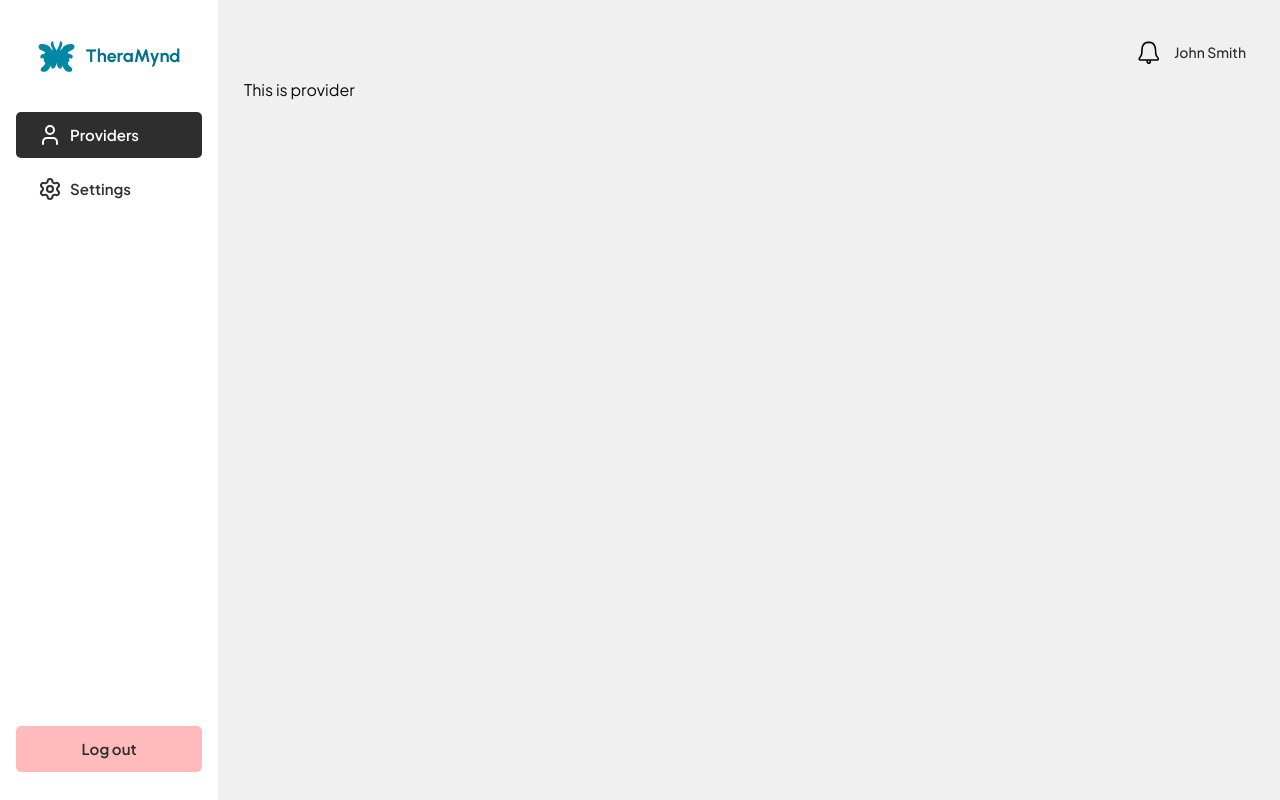
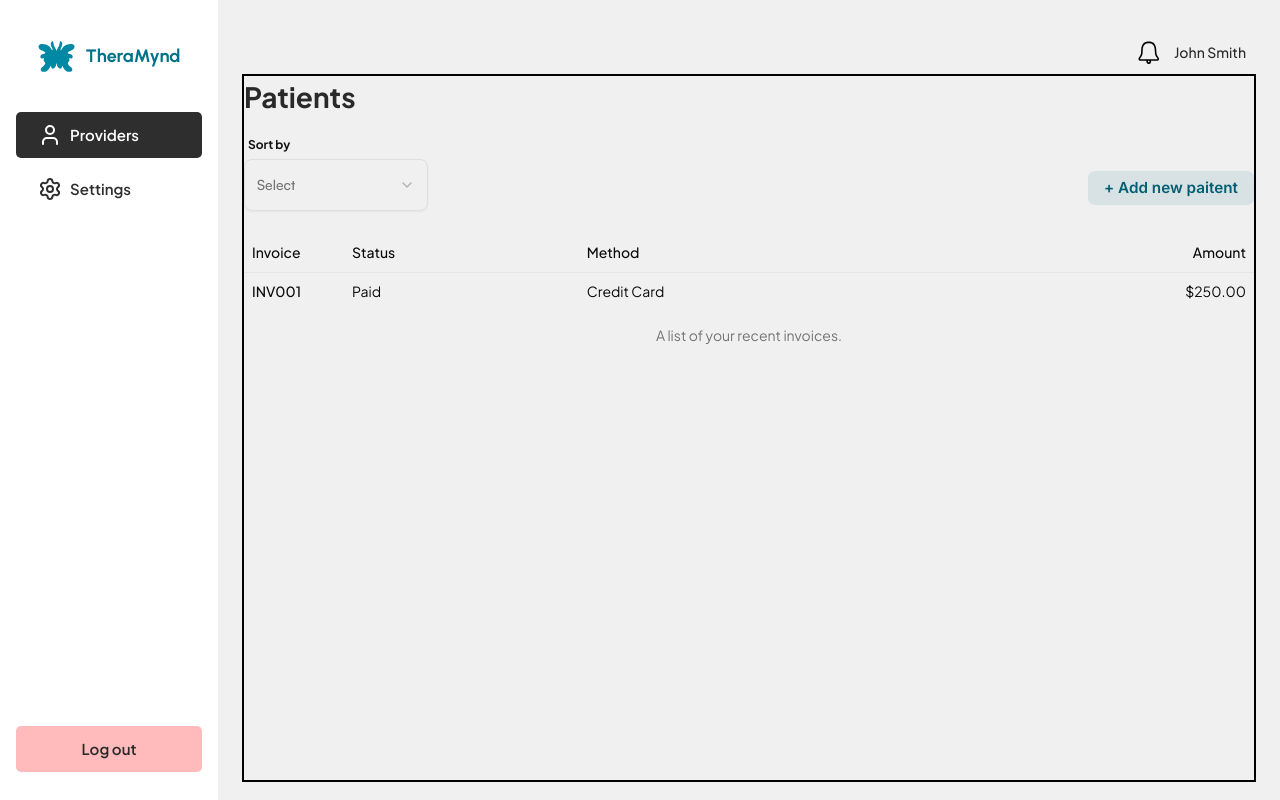
Before and after one commit to Ooozari/TheraMynd, a Next.js app: page /dashboard/providers in a window 1280 px wide. Built offline with nearby package versions, Linux system fonts and the light colour scheme.

Commit message:
setup the provider page

```diff
--- a/src/app/dashboard/layout.js
+++ b/src/app/dashboard/layout.js
@@ -34,7 +34,7 @@ export default function DashboardLayout({ children }) {
         <TopBar onMenuClick={() => setIsSidebarOpen(true)} />
 
         {/* Scrollable content */}
-        <div className="flex-1 overflow-y-auto px-[10px] sm:px-[14px] md:px-[18px] lg:px-[23px] xl:px-[26px] 2xl:px-[29px] pt-1 pb-[10px] sm:pb-[12px] md:pb-[14px] lg:pb-[16px] xl:pb-[18px] 2xl:pb-[20px] bg-[#F0F0F0]">
+        <div className="flex-1 overflow-y-auto px-[10px] sm:px-[14px] md:px-[18px] lg:px-[20px] xl:px-[24px] 2xl:px-[29px] pt-[10px] md:pt-0 pb-[10px] sm:pb-[12px] md:pb-[14px] lg:pb-[16px] xl:pb-[18px] 2xl:pb-[20px] bg-[#F0F0F0]">
           {children}
         </div>
       </div>
--- a/src/app/globals.css
+++ b/src/app/globals.css
@@ -25,6 +25,7 @@
 --color-TextDisabled: #949494;
  --color-PresentRed80: #9F1239;
  --color-Red: #DD0000;
+
 
 
 
@@ -180,10 +181,15 @@
 
 @theme {
   --font-satoshi: "Satoshi", sans-serif;
+
 }
 
 @layer utilities {
   .font-urbanist {
     font-family: var(--font-urbanist);
   }
+
+  .font-inter {
+    font-family: var(--font-inter);
+  }
 }
--- a/src/app/layout.js
+++ b/src/app/layout.js
@@ -3,6 +3,7 @@ import {
   Geist_Mono,
   Plus_Jakarta_Sans,
    Urbanist,
+   Inter,
 } from "next/font/google";
 import "./globals.css";
 
@@ -11,6 +12,13 @@ const geistSans = Geist({
   variable: "--font-geist-sans",
   subsets: ["latin"],
 });
+const inter = Inter({
+  subsets: ["latin"],
+  weight: ["400", "500", "600", "700", "800"], // Add more if needed
+  variable: "--font-inter",
+  display: "swap",
+});
+
 const urbanist = Urbanist({
   subsets: ["latin"],
   weight: ["400", "500", "600", "700", "800"],
@@ -38,7 +46,7 @@ export default function RootLayout({ children }) {
   return (
     <html lang="en" className={`${plusJakarta.variable}`}>
       <body
-        className={`${geistSans.variable} ${urbanist.variable} ${geistMono.variable}   antialiased font-sans`}
+        className={`${geistSans.variable} ${inter.variable} ${urbanist.variable} ${geistMono.variable}   antialiased font-sans`}
         style={{ fontFamily: "var(--font-plus-jakarta)" }} // globally apply Plus Jakarta Sans
       >
         {children}
--- a/src/components/ui/button.jsx
+++ b/src/components/ui/button.jsx
@@ -19,6 +19,8 @@ const buttonVariants = cva(
           "bg-Secondary text-White hover:bg-Secondary/80 rounded-[15px] h-[32px] sm:h-[38px] md:h-[44px] lg:h-[48px] xl:h-[52px] 2xl:h-[56px] py-[16px] px-[24px]",
         secondaryLight:
         "bg-MindfulBrown20 text-Secondary hover:bg-MindfulBrown20/80 rounded-[8px] h-[30px] sm:h-[36px] md:h-[42px] lg:h-[48px] xl:h-[53px] 2xl:h-[58px] py-[17px] px-[16px]",
+        secondaryLightSmall: "bg-[#005F721A] font-inter text-MindfulBrown90 hover:bg-[[#005F721A]]/80 rounded-[6.7px] h-[25px] sm:h-[27px] md:h-[30px] lg:h-[32px] xl:h-[33.5px] 2xl:h-[35px]",
+
         ghost:
           "hover:bg-accent hover:text-accent-foreground dark:hover:bg-accent/50",
         link: "text-primary underline-offset-4 hover:underline",
--- /dev/null
+++ b/src/components/ui/table.jsx
@@ -0,0 +1,123 @@
+"use client"
+
+import * as React from "react"
+
+import { cn } from "@/lib/utils"
+
+function Table({
+  className,
+  ...props
+}) {
+  return (
+    <div data-slot="table-container" className="relative w-full overflow-x-auto">
+      <table
+        data-slot="table"
+        className={cn("w-full caption-bottom text-sm", className)}
+        {...props} />
+    </div>
+  );
+}
+
+function TableHeader({
+  className,
+  ...props
+}) {
+  return (
+    <thead
+      data-slot="table-header"
+      className={cn("[&_tr]:border-b", className)}
+      {...props} />
+  );
+}
+
+function TableBody({
+  className,
+  ...props
+}) {
+  return (
+    <tbody
+      data-slot="table-body"
+      className={cn("[&_tr:last-child]:border-0", className)}
+      {...props} />
+  );
+}
+
+function TableFooter({
+  className,
+  ...props
+}) {
+  return (
+    <tfoot
+      data-slot="table-footer"
+      className={cn("bg-muted/50 border-t font-medium [&>tr]:last:border-b-0", className)}
+      {...props} />
+  );
+}
+
+function TableRow({
+  className,
+  ...props
+}) {
+  return (
+    <tr
+      data-slot="table-row"
+      className={cn(
+        "hover:bg-muted/50 data-[state=selected]:bg-muted border-b transition-colors",
+        className
+      )}
+      {...props} />
+  );
+}
+
+function TableHead({
+  className,
+  ...props
+}) {
+  return (
+    <th
+      data-slot="table-head"
+      className={cn(
+        "text-foreground h-10 px-2 text-left align-middle font-medium whitespace-nowrap [&:has([role=checkbox])]:pr-0 [&>[role=checkbox]]:translate-y-[2px]",
+        className
+      )}
+      {...props} />
+  );
+}
+
+function TableCell({
+  className,
+  ...props
+}) {
+  return (
+    <td
+      data-slot="table-cell"
+      className={cn(
+        "p-2 align-middle whitespace-nowrap [&:has([role=checkbox])]:pr-0 [&>[role=checkbox]]:translate-y-[2px]",
+        className
+      )}
+      {...props} />
+  );
+}
+
+function TableCaption({
+  className,
+  ...props
+}) {
+  return (
+    <caption
+      data-slot="table-caption"
+      className={cn("text-muted-foreground mt-4 text-sm", className)}
+      {...props} />
+  );
+}
+
+export {
+  Table,
+  TableHeader,
+  TableBody,
+  TableFooter,
+  TableHead,
+  TableRow,
+  TableCell,
+  TableCaption,
+}
--- a/src/components/ui/tabs.jsx
+++ b/src/components/ui/tabs.jsx
@@ -12,7 +12,7 @@ function Tabs({
   return (
     <TabsPrimitive.Root
       data-slot="tabs"
-      className={cn("flex md:flex-row flex-col gap-2", className)}
+      className={cn("flex md:flex-row flex-col gap-10 md:gap-1", className)}
       {...props} />
   );
 }
@@ -40,7 +40,7 @@ function TabsTrigger({
     <TabsPrimitive.Trigger
       data-slot="tabs-trigger"
       className={cn(
-        "data-[state=active]:text-Secondary data-[state=active]:border-l-3 data-[state=active]:border-Secondary data-[state=active]:font-[800] dark:data-[state=active]:text-foreground data-[state=active]:ml-3 focus-visible:border-ring focus-visible:ring-ring/50 focus-visible:outline-ring dark:data-[state=active]:border-input dark:data-[state=active]:bg-input/30 text-[#292929] dark:text-muted-foreground inline-flex h-[calc(100%-1px)] flex-1 items-start justify-start font-urbanist px-3 text-lg font-[600] whitespace-nowrap transition-[color,box-shadow] focus-visible:ring-[3px] focus-visible:outline-1 disabled:pointer-events-none disabled:opacity-50 [&_svg]:pointer-events-none [&_svg]:shrink-0 [&_svg:not([class*='size-'])]:size-4",
+        "data-[state=active]:text-Secondary data-[state=active]:border-l-3 data-[state=active]:border-Secondary data-[state=active]:font-[800] dark:data-[state=active]:text-foreground data-[state=active]:ml-3 focus-visible:border-ring focus-visible:ring-ring/50 focus-visible:outline-ring dark:data-[state=active]:border-input dark:data-[state=active]:bg-input/30 text-[#292929] cursor-pointer dark:text-muted-foreground inline-flex h-[calc(100%-1px)] flex-1 items-start justify-start font-urbanist px-3 text-lg font-[600] whitespace-nowrap transition-[color,box-shadow] focus-visible:ring-[3px] focus-visible:outline-1  disabled:pointer-events-none disabled:opacity-50 [&_svg]:pointer-events-none [&_svg]:shrink-0 [&_svg:not([class*='size-'])]:size-4",
         className
       )}
       {...props} />
--- a/src/components/ui/typography.jsx
+++ b/src/components/ui/typography.jsx
@@ -55,6 +55,7 @@ const paragraphVariants = cva("", {
       // using
       sm: "text-[11px] lg:text-[12px] xl:text-[13px] 2xl:text-[14px]",
       btnText: "text-[14px] sm:text-[15px] md:text-[16px] lg:text-[17px] xl:text-[17.5px] 2xl:text-[18px]",
+      smallBtntext: "text-[8.25px] sm:text-[10px] md:text-[12px] lg:text-[14px] xl:text-[15.25px] 2xl:text-[16.25px]",
       xs: "text-[8px] sm:text-[10px] md:text-[12px] lg:text-[14px] xl:text-[15px] 2xl:text-[16px]",
       xxs: "text-[11px] lg:text-[12px] xl:text-[13px] 2xl:text-[14px]",
       icontext: "text-[10px] sm:text-[11.5px] md:text-[13px] lg:text-[14.2px] xl:text-[15px] 2xl:text-[15.33px]",
--- a/src/svgs/Icons.jsx
+++ b/src/svgs/Icons.jsx
@@ -76,3 +76,19 @@ export const PersonIcon = ({ className = "text-gray-500" }) => (
         <circle cx="24" cy="55" r="28" fill="currentColor" />
     </svg>
 );
+
+export const GuestIcon = () => (
+    <svg className="w-full h-full" viewBox="0 0 31 31" fill="none" xmlns="http://www.w3.org/2000/svg">
+<g clip-path="url(#clip0_3105_26659)">
+<rect width="31" height="31" rx="15.5" fill="#E0E0E0"/>
+<path d="M6.33811 27.5377C5.83975 28.7408 5.58325 30.0304 5.58325 31.3326L25.4166 31.3326C25.4166 30.0304 25.1601 28.7408 24.6617 27.5377C24.1634 26.3346 23.4329 25.2414 22.5121 24.3205C21.5912 23.3997 20.498 22.6692 19.2949 22.1708C18.0917 21.6725 16.8022 21.416 15.4999 21.416C14.1976 21.416 12.9081 21.6725 11.705 22.1708C10.5018 22.6692 9.40863 23.3997 8.48778 24.3205C7.56693 25.2413 6.83647 26.3346 6.33811 27.5377Z" fill="#696969"/>
+<path d="M11.2499 14.3326C11.2499 11.9854 13.1527 10.0826 15.4999 10.0826C17.8471 10.0826 19.7499 11.9854 19.7499 14.3326C19.7499 16.6799 17.8471 18.5826 15.4999 18.5826C13.1527 18.5826 11.2499 16.6799 11.2499 14.3326Z" fill="#696969"/>
+</g>
+<defs>
+<clipPath id="clip0_3105_26659">
+<rect width="31" height="31" rx="15.5" fill="white"/>
+</clipPath>
+</defs>
+</svg>
+
+)
--- a/src/views/PatientProvider.jsx
+++ b/src/views/PatientProvider.jsx
@@ -1,9 +1,90 @@
 import React from 'react'
+import { Heading, Paragraph } from "@/components/ui/typography";
+import { Label } from "@/components/ui/label"
+import { Input } from "@/components/ui/input"
+import { Button } from "@/components/ui/button"
+import {
+    Select,
+    SelectContent,
+    SelectItem,
+    SelectTrigger,
+    SelectValue,
+} from "@/components/ui/select"
+import {
+    Table,
+    TableBody,
+    TableCaption,
+    TableCell,
+    TableHead,
+    TableHeader,
+    TableRow,
+} from "@/components/ui/table"
 
 function PatientProvider() {
     return (
         <>
-        This is provider
+            <div className='flex flex-col gap-[12px] sm:gap-[14px] md:gap-[17px] lg:gap-[20px] xl:gap-[21.5px] 2xl:gap-[23px] border-2 border-Black h-full'>
+
+                <div>
+                    <Heading level="mdSubText" className="font-[700] text-[#292929]">
+                        Patients
+                    </Heading>
+                </div>
+
+                {/* Filter and button */}
+                <div className='flex justify-between items-baseline-last'>
+                    <div>
+                        <Label htmlFor="state" className='mb-[8px]'>
+                            <Paragraph size="label" className="text-Gray900 font-bold">Sort by</Paragraph>
+                        </Label>
+                        <Select>
+                            <SelectTrigger className="w-[184px]">
+                                <SelectValue placeholder="Select" />
+                            </SelectTrigger>
+                            <SelectContent>
+                                <SelectItem value="date">Date</SelectItem>
+                                <SelectItem value="time">Time</SelectItem>
+                                <SelectItem value="status">Status</SelectItem>
+                                <SelectItem value="type">Type</SelectItem>
+                            </SelectContent>
+                        </Select>
+
+                    </div>
+                    <div>
+                        <Button
+                            type="button"
+                            variant='secondaryLightSmall'
+                        >
+                            <Paragraph size="smallBtntext" className="text-MindfulBrown90 font-[600] font-inter">+ Add new paitent</Paragraph>
+
+                        </Button>
+                    </div>
+                </div>
+
+                {/* Table */}
+                <div>
+                    <Table>
+                        <TableCaption>A list of your recent invoices.</TableCaption>
+                        <TableHeader>
+                            <TableRow>
+                                <TableHead className="w-[100px]">Invoice</TableHead>
+                                <TableHead>Status</TableHead>
+                                <TableHead>Method</TableHead>
+                                <TableHead className="text-right">Amount</TableHead>
+                            </TableRow>
+                        </TableHeader>
+                        <TableBody>
+                            <TableRow>
+                                <TableCell className="font-medium">INV001</TableCell>
+                                <TableCell>Paid</TableCell>
+                                <TableCell>Credit Card</TableCell>
+                                <TableCell className="text-right">$250.00</TableCell>
+                            </TableRow>
+                        </TableBody>
+                    </Table>
+                </div>
+
+            </div>
         </>
     )
 }
```
